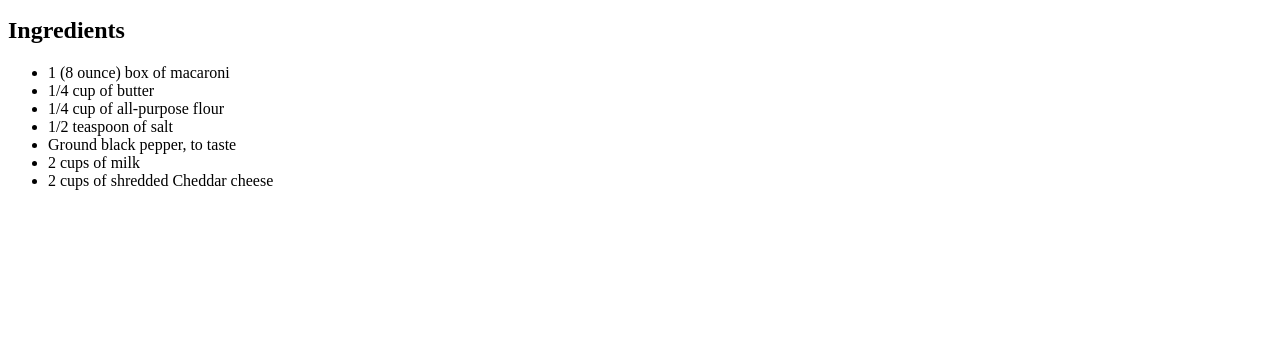
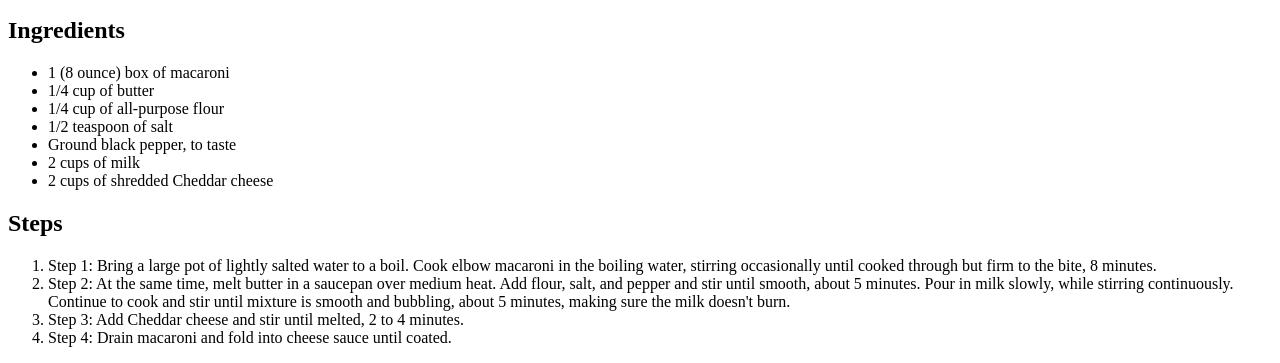
Before and after one commit to zakaryjs/odin-recipes, a plain HTML site: page recipes/macaronicheese.html in a window 1280 px wide. Shown: the part 439-802 px from the top of the page. Drawn offline with Linux system fonts and the light colour scheme.

Commit message:
Added steps for recipe.
Added procedure for the recipe, with an oredered list format.

```diff
--- a/recipes/macaronicheese.html
+++ b/recipes/macaronicheese.html
@@ -20,5 +20,12 @@
         <li>2 cups of milk</li>
         <li>2 cups of shredded Cheddar cheese</li>
     </ul>
+    <h2>Steps</h2>
+    <ol>
+        <li>Step 1: Bring a large pot of lightly salted water to a boil. Cook elbow macaroni in the boiling water, stirring occasionally until cooked through but firm to the bite, 8 minutes.</li>
+        <li>Step 2: At the same time, melt butter in a saucepan over medium heat. Add flour, salt, and pepper and stir until smooth, about 5 minutes. Pour in milk slowly, while stirring continuously. Continue to cook and stir until mixture is smooth and bubbling, about 5 minutes, making sure the milk doesn't burn.</li>
+        <li>Step 3: Add Cheddar cheese and stir until melted, 2 to 4 minutes.</li>
+        <li>Step 4: Drain macaroni and fold into cheese sauce until coated.</li>
+    </ol>
 </body>
 </html>
```
